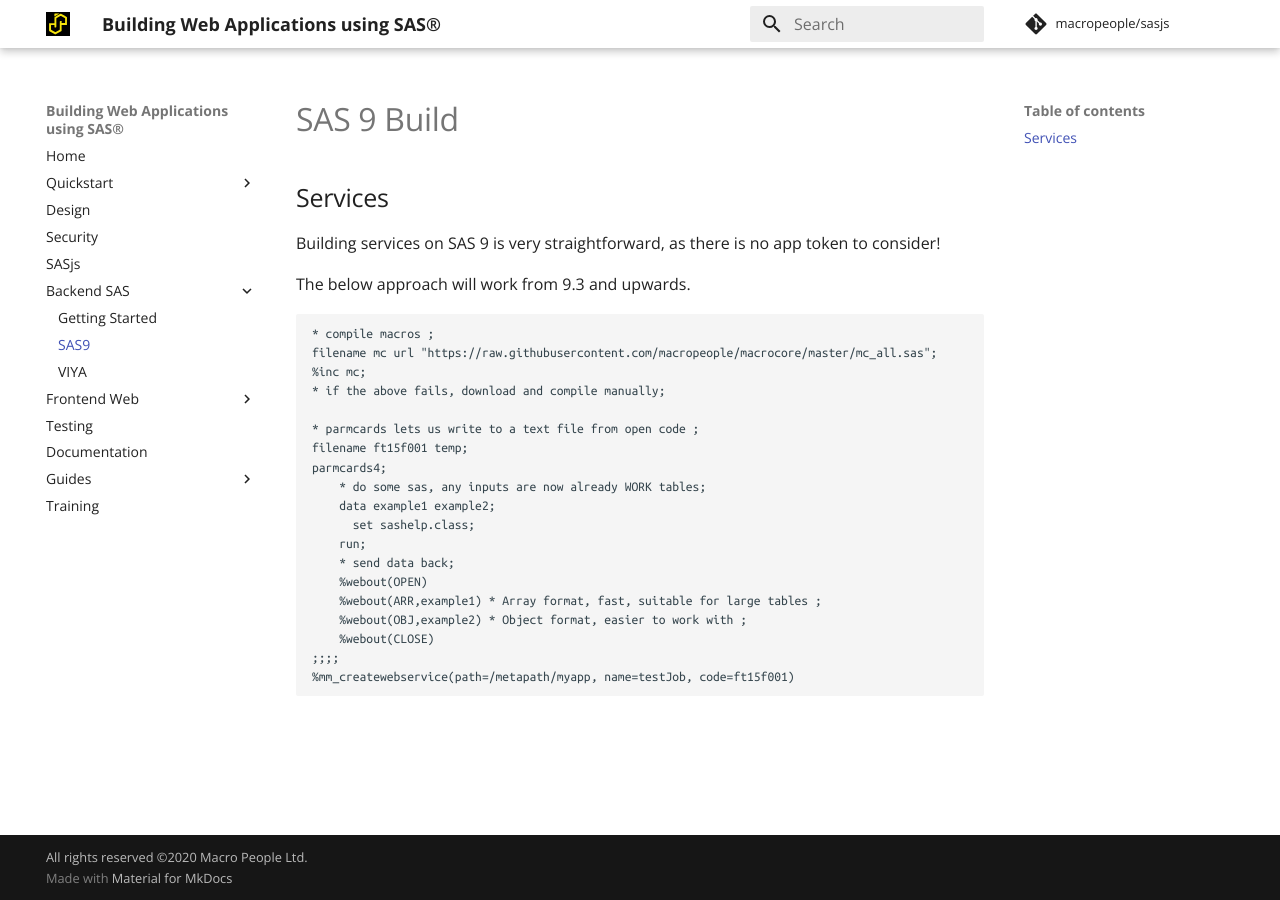
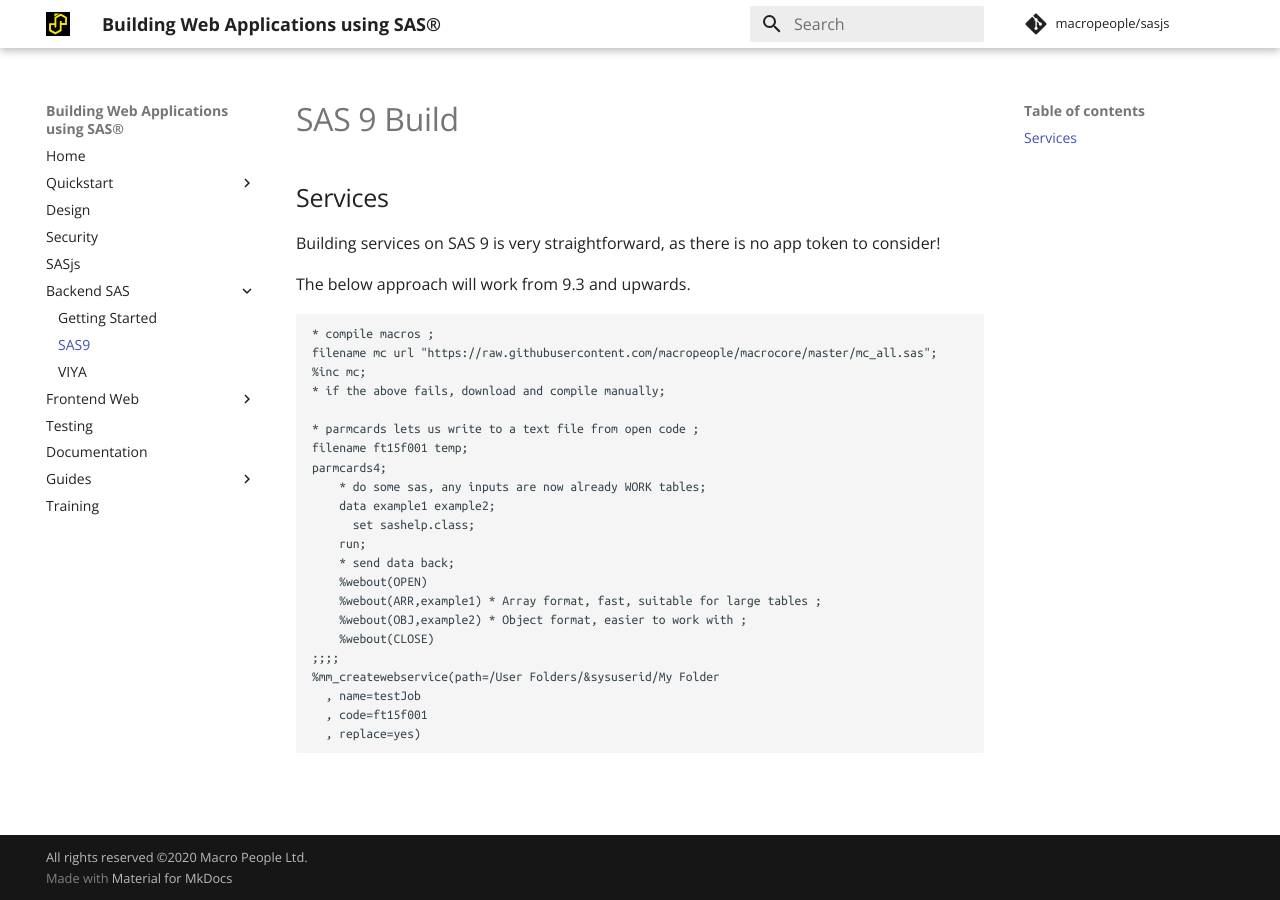
Before and after one commit to sasjs/sasjs.io, an MkDocs documentation site: the page built from docs/backend/buildsas9.md, in a window 1280 px wide. Built offline with MkDocs 1.6.1 and Material for MkDocs 9.7.7, drawn with Linux system fonts in a browser that asks for light colours; comment, search, counter and statistics services are not loaded; old or Windows-style settings are respelled for this version of MkDocs.

````diff
--- a/docs/backend/buildsas9.md
+++ b/docs/backend/buildsas9.md
@@ -25,5 +25,8 @@ parmcards4;
     %webout(OBJ,example2) * Object format, easier to work with ;
     %webout(CLOSE)
 ;;;;
-%mm_createwebservice(path=/metapath/myapp, name=testJob, code=ft15f001)
+%mm_createwebservice(path=/User Folders/&sysuserid/My Folder
+  , name=testJob
+  , code=ft15f001
+  , replace=yes)
 ```
````
Also changed, not shown: docs/sasjs/sasjs-cli.md (+32 -0 lines).
